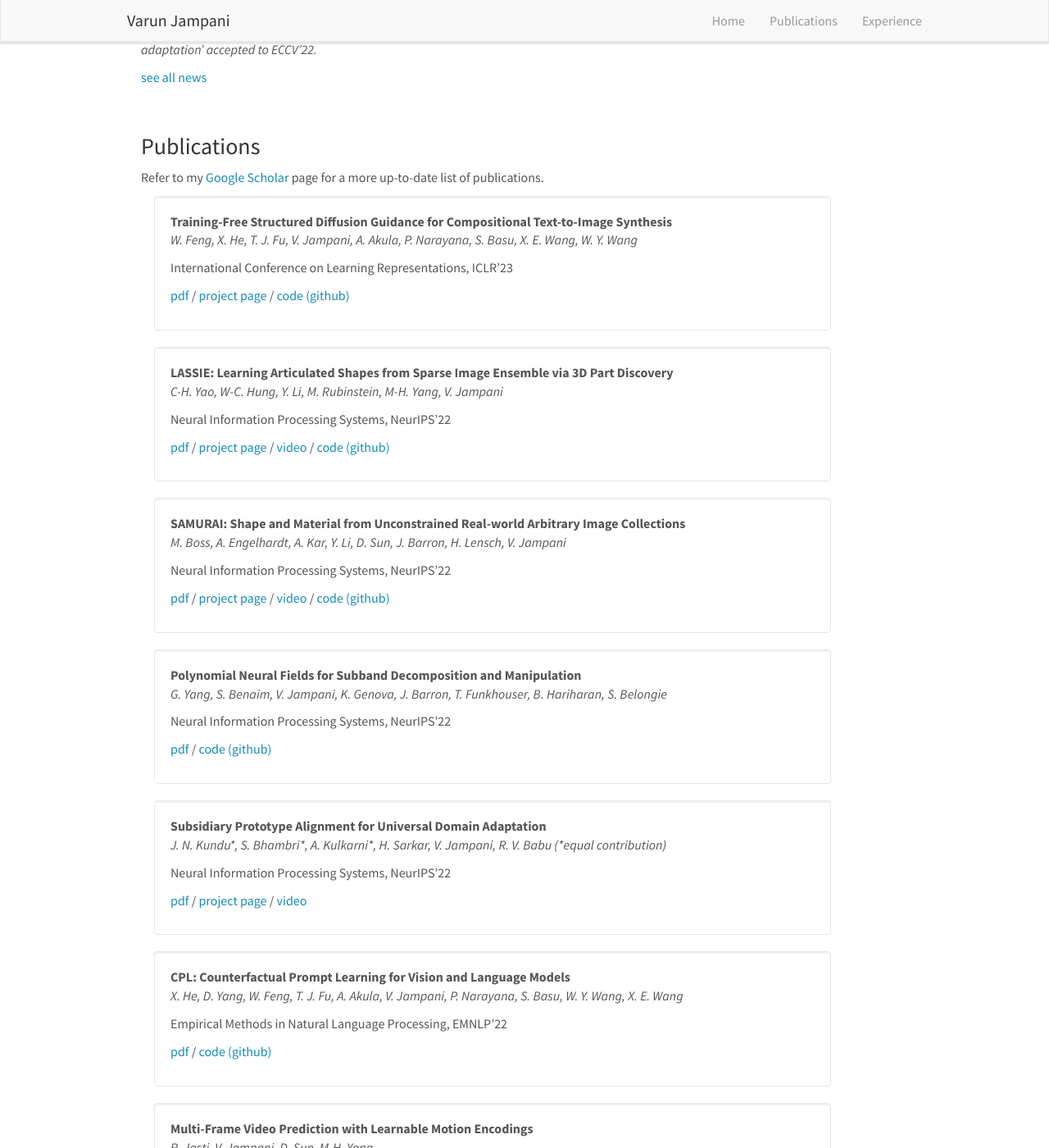
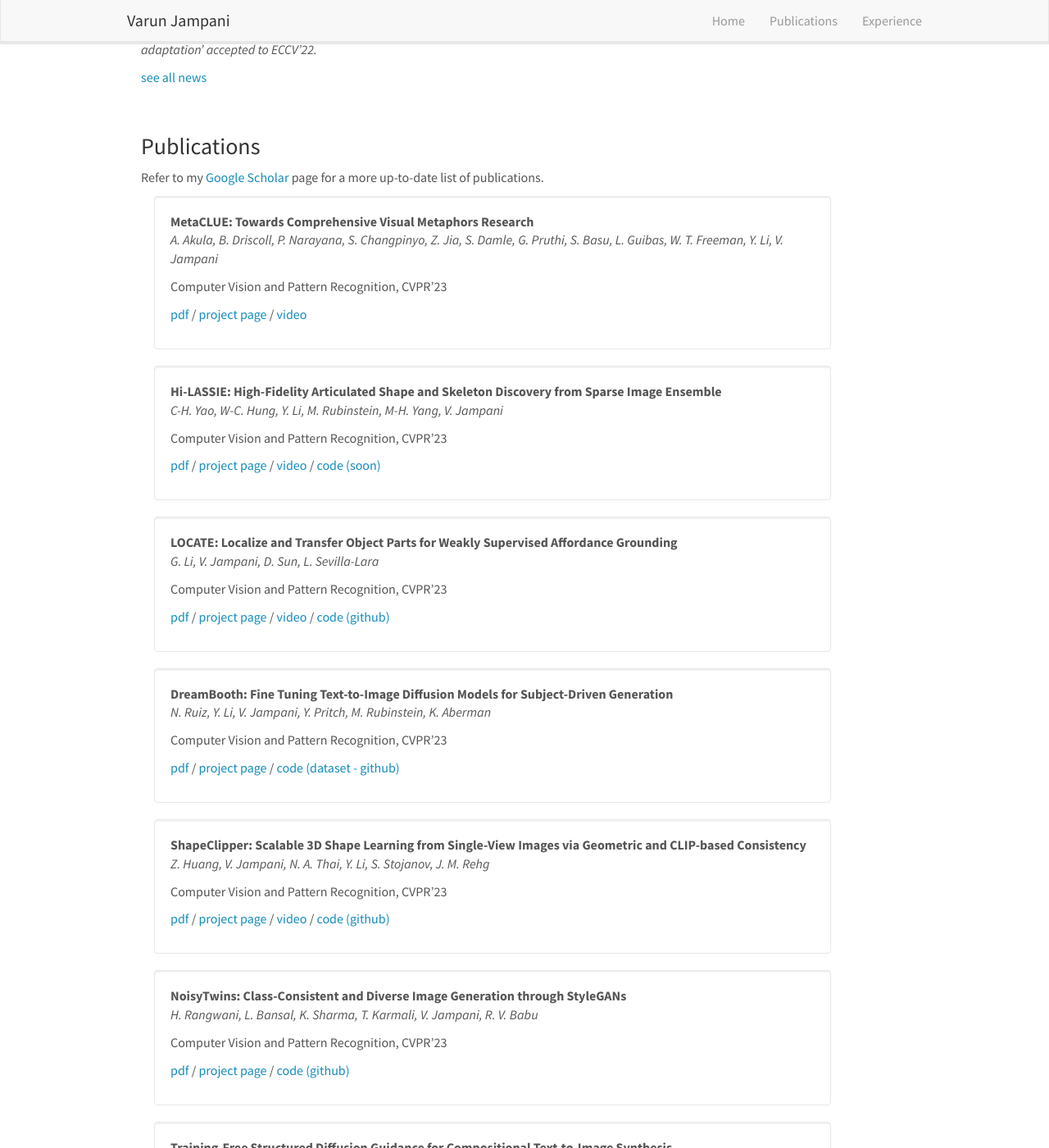
Before and after one commit to varunjampani/varunjampani.github.io, a Jekyll site: the page built from _pages/home.md, in a window 1280 px wide and 1400 px high, scrolled down 857 px. Shown: the whole window at 82% size. Built offline with Jekyll 4.4.1, drawn with Linux system fonts in a browser that asks for light colours; nearby versions of some CDN libraries; some of the changed text lies outside the part shown.

Commit message:
Update publist.yml

```diff
--- a/_data/publist.yml
+++ b/_data/publist.yml
@@ -1,3 +1,96 @@
+- title: MetaCLUE&#58; Towards Comprehensive Visual Metaphors Research
+  authors: A. Akula, B. Driscoll, P. Narayana, S. Changpinyo, Z. Jia, S. Damle, G. Pruthi, S. Basu, L. Guibas, W. T. Freeman, Y. Li, V. Jampani
+  venue: Computer Vision and Pattern Recognition, CVPR'23
+  number_link: 3
+  link1:
+    url: https://arxiv.org/abs/2212.09898
+    display: pdf
+  link2:
+    url: https://metaclue.github.io/
+    display: project page
+  link3:
+    url: hhttps://www.youtube.com/watch?v=V3TmeNETL-o
+    display: video
+
+- title: Hi-LASSIE&#58; High-Fidelity Articulated Shape and Skeleton Discovery from Sparse Image Ensemble
+  authors: C-H. Yao, W-C. Hung, Y. Li, M. Rubinstein, M-H. Yang, V. Jampani
+  venue: Computer Vision and Pattern Recognition, CVPR'23
+  number_link: 4
+  link1:
+    url: https://arxiv.org/abs/2212.11042
+    display: pdf
+  link2:
+    url: https://chhankyao.github.io/hi-lassie/
+    display: project page
+  link3:
+    url: https://www.youtube.com/watch?v=s9FWABEm0WU
+    display: video
+  link4:
+    url:
+    display: code (soon)
+
+- title: LOCATE&#58; Localize and Transfer Object Parts for Weakly Supervised Affordance Grounding
+  authors: G. Li, V. Jampani, D. Sun, L. Sevilla-Lara
+  venue: Computer Vision and Pattern Recognition, CVPR'23
+  number_link: 4
+  link1:
+    url: https://arxiv.org/abs/2303.09665
+    display: pdf
+  link2:
+    url: https://reagan1311.github.io/locate/
+    display: project page
+  link3:
+    url: https://www.youtube.com/watch?v=RLHansdFxII
+    display: video
+  link4:
+    url: https://github.com/Reagan1311/LOCATE
+    display: code (github)
+
+- title: DreamBooth&#58; Fine Tuning Text-to-Image Diffusion Models for Subject-Driven Generation
+  authors: N. Ruiz, Y. Li, V. Jampani, Y. Pritch, M. Rubinstein, K. Aberman
+  venue: Computer Vision and Pattern Recognition, CVPR'23
+  number_link: 3
+  link1:
+    url: https://arxiv.org/abs/2208.12242
+    display: pdf
+  link2:
+    url: https://dreambooth.github.io/
+    display: project page
+  link3:
+    url: https://github.com/google/dreambooth
+    display: code (dataset - github)
+
+- title: ShapeClipper&#58; Scalable 3D Shape Learning from Single-View Images via Geometric and CLIP-based Consistency
+  authors: Z. Huang, V. Jampani, N. A. Thai, Y. Li, S. Stojanov, J. M. Rehg
+  venue: Computer Vision and Pattern Recognition, CVPR'23
+  number_link: 4
+  link1:
+    url: https://arxiv.org/abs/2304.06247
+    display: pdf
+  link2:
+    url: https://zixuanh.com/projects/shapeclipper.html
+    display: project page
+  link3:
+    url: https://www.youtube.com/watch?v=BxTGVjXoXu8
+    display: video
+  link4:
+    url: https://github.com/val-iisc/NoisyTwins
+    display: code (github)
+
+- title: NoisyTwins&#58; Class-Consistent and Diverse Image Generation through StyleGANs
+  authors: H. Rangwani, L. Bansal, K. Sharma, T. Karmali, V. Jampani, R. V. Babu
+  venue: Computer Vision and Pattern Recognition, CVPR'23
+  number_link: 3
+  link1:
+    url: https://arxiv.org/abs/2304.05866
+    display: pdf
+  link2:
+    url: https://rangwani-harsh.github.io/NoisyTwins/
+    display: project page
+  link3:
+    url: https://github.com/val-iisc/NoisyTwins
+    display: code (github)
+
 - title: Training-Free Structured Diffusion Guidance for Compositional Text-to-Image Synthesis
   authors: W. Feng, X. He, T. J. Fu, V. Jampani, A. Akula, P. Narayana, S. Basu, X. E. Wang, W. Y. Wang
   venue: International Conference on Learning Representations, ICLR'23
```
